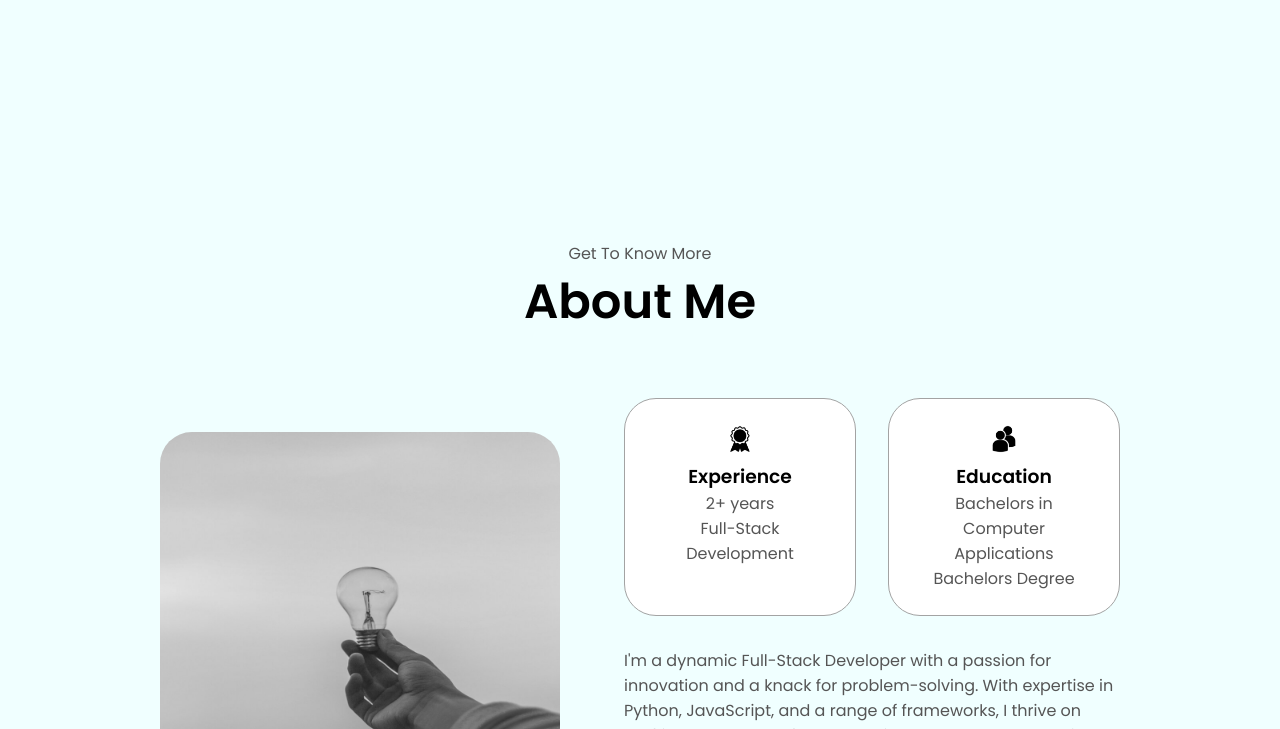
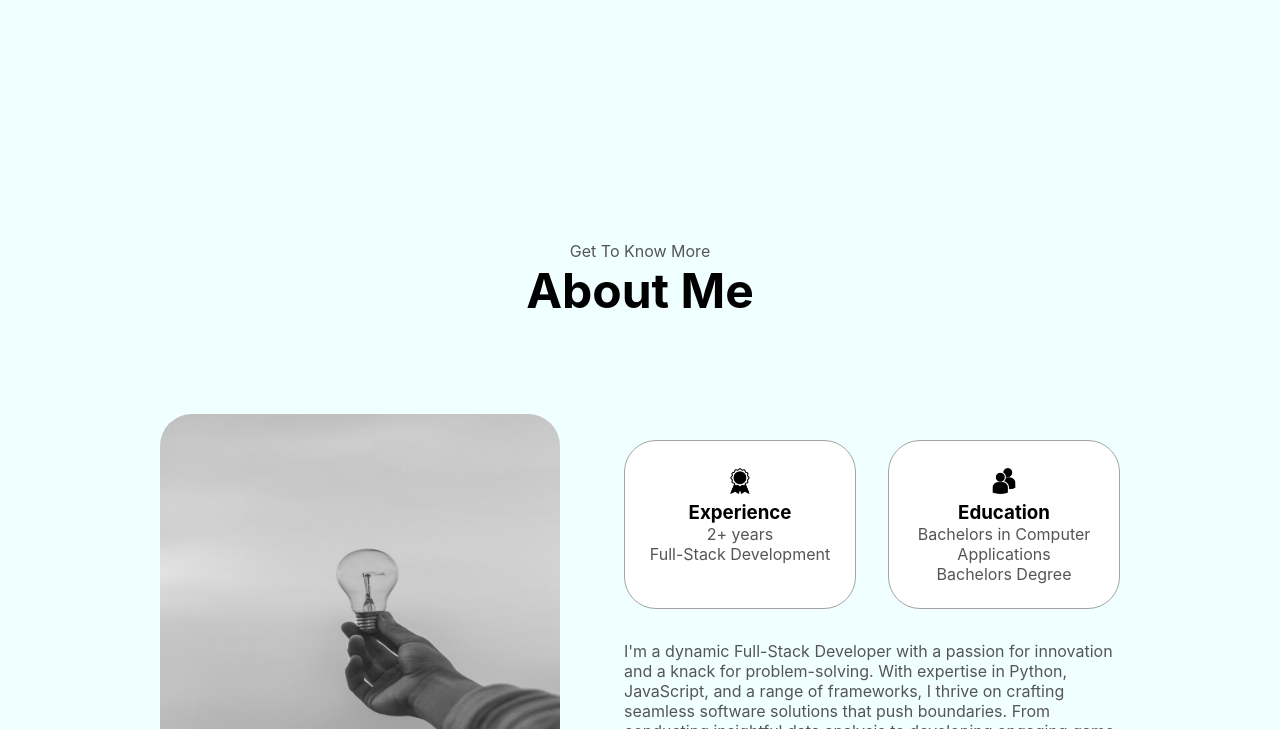
Before and after one commit to msh6/html-css-js-portfolio, a plain HTML site: page index.html in a window 1280 px wide. Shown: the part 687-1416 px from the top of the page. Drawn offline with Linux system fonts and the light colour scheme.

Commit message:
Update style.css

```diff
--- a/css/style.css
+++ b/css/style.css
@@ -8,7 +8,11 @@
 }
 
 body {
-  font-family: "Poppins", sans-serif;
+  font-family: -apple-system, BlinkMacSystemFont, 'Segoe UI', 'Roboto', 'Oxygen',
+    'Ubuntu', 'Cantarell', 'Fira Sans', 'Droid Sans', 'Helvetica Neue',
+    sans-serif;
+  -webkit-font-smoothing: antialiased;
+  -moz-osx-font-smoothing: grayscale;
   background-color: azure;
 }
 
```
